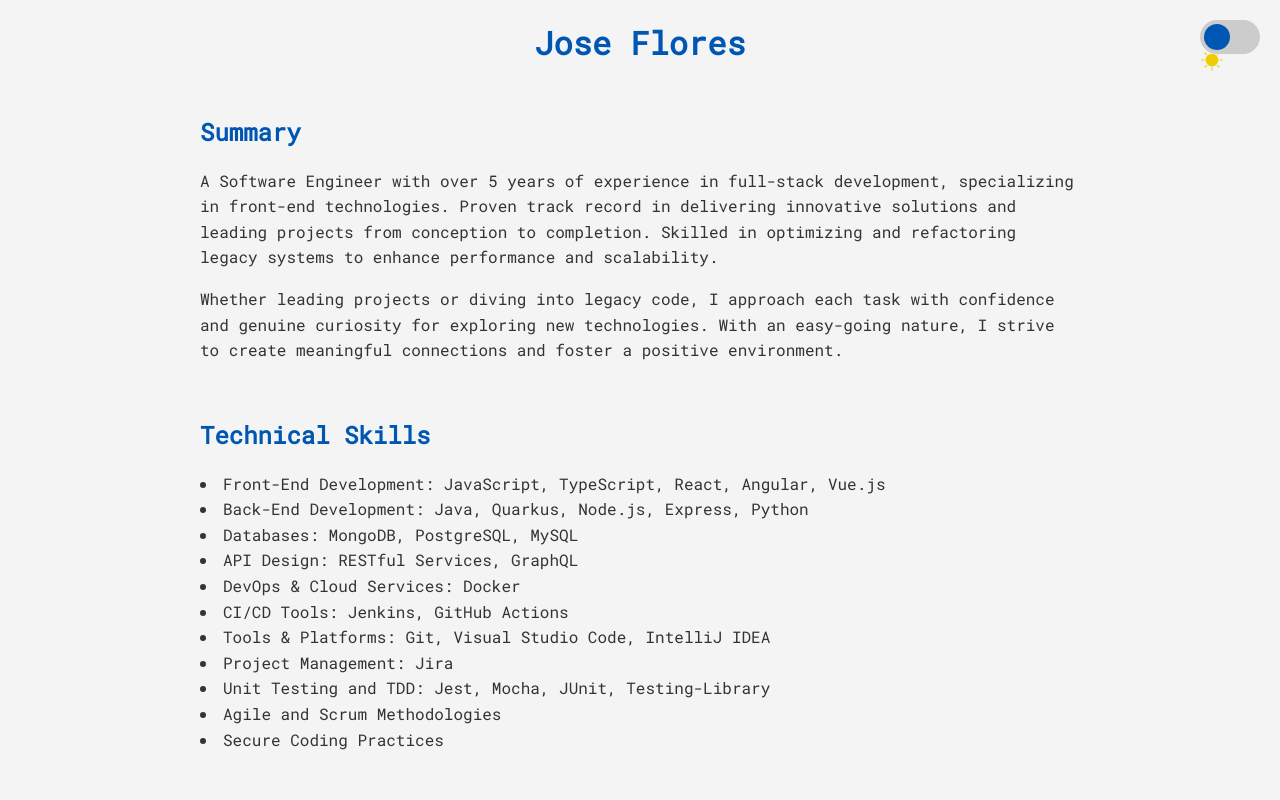
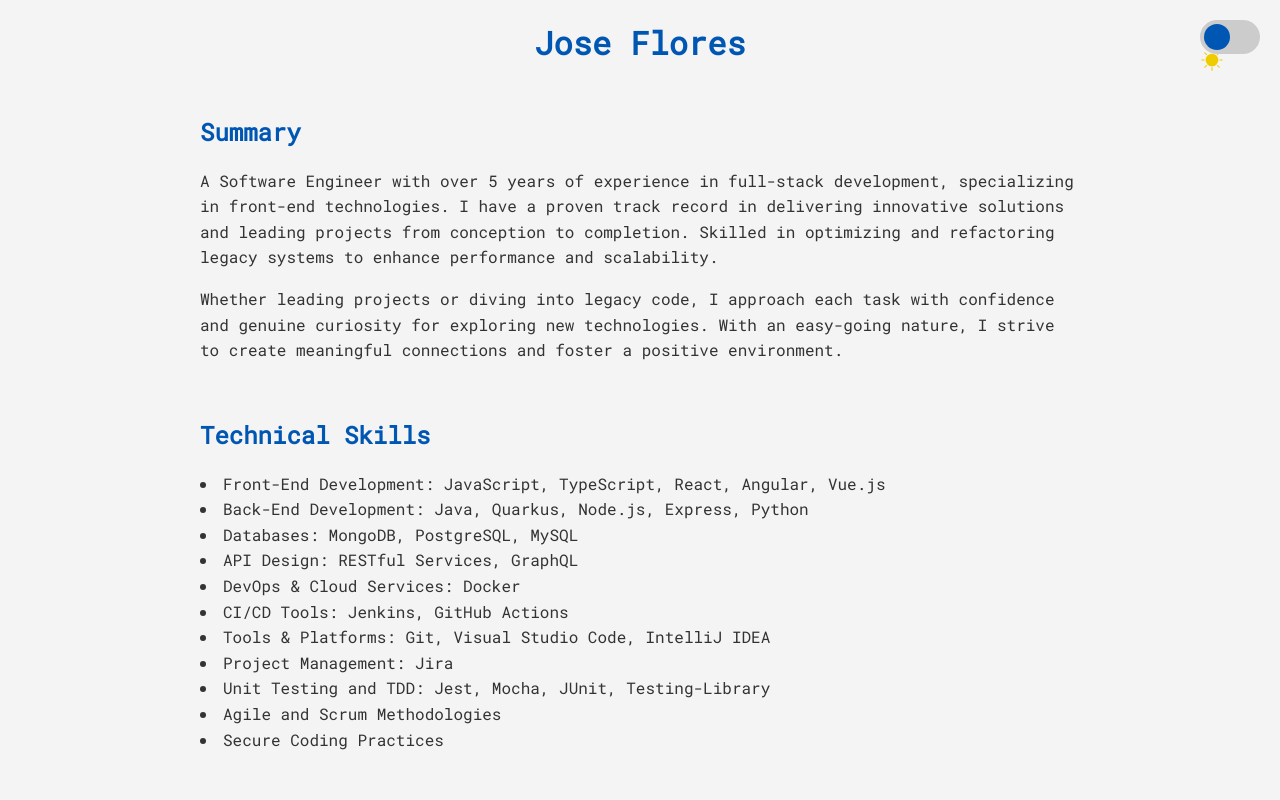
Before and after one commit to 0xjcf/resume, a plain HTML site: page index.html in a window 1280 px wide. Shown: the top 800 px of the page. Drawn offline with Linux system fonts and the light colour scheme.

Commit message:
edit incomplete sentence in summary

```diff
--- a/index.html
+++ b/index.html
@@ -146,10 +146,10 @@
         <h2>Summary</h2>
         <p>
           A Software Engineer with over 5 years of experience in full-stack
-          development, specializing in front-end technologies. Proven track
-          record in delivering innovative solutions and leading projects from
-          conception to completion. Skilled in optimizing and refactoring legacy
-          systems to enhance performance and scalability.
+          development, specializing in front-end technologies. I have a proven
+          track record in delivering innovative solutions and leading projects
+          from conception to completion. Skilled in optimizing and refactoring
+          legacy systems to enhance performance and scalability.
         </p>
         <p>
           Whether leading projects or diving into legacy code, I approach each
```
